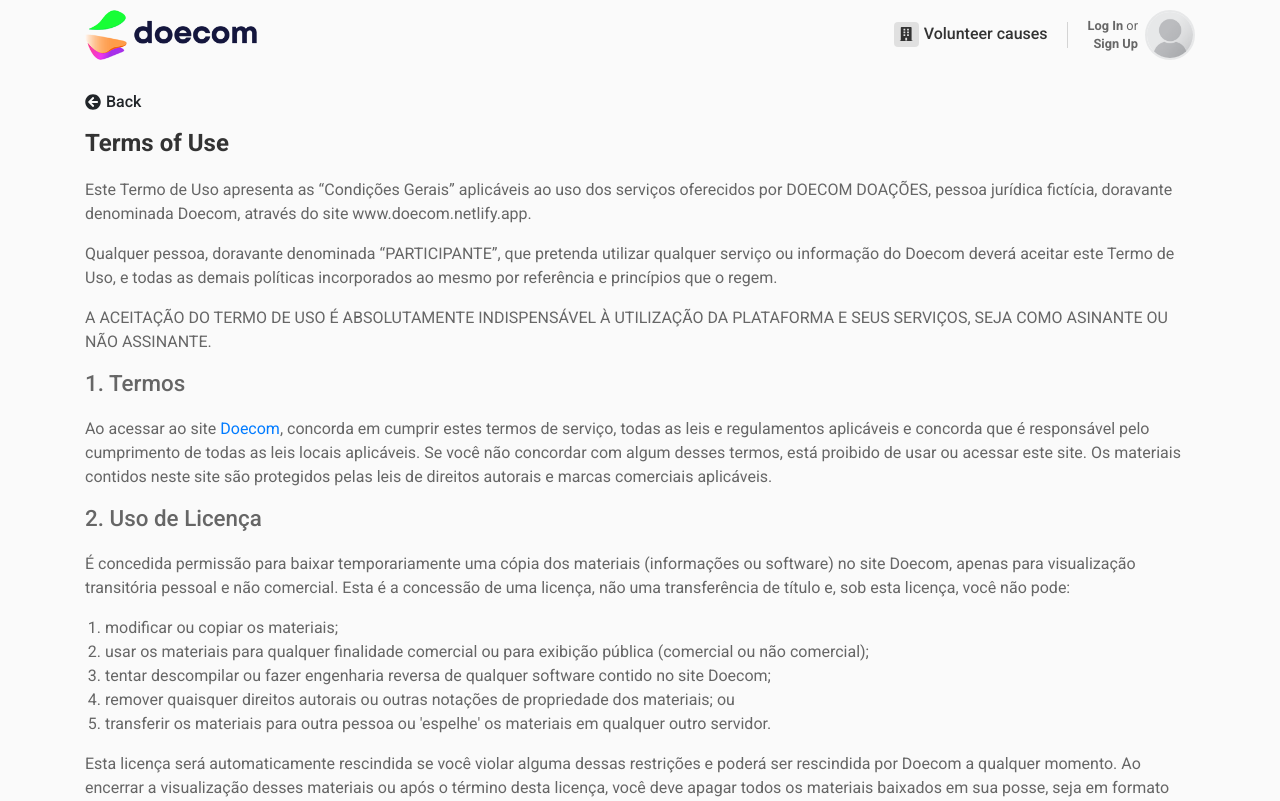
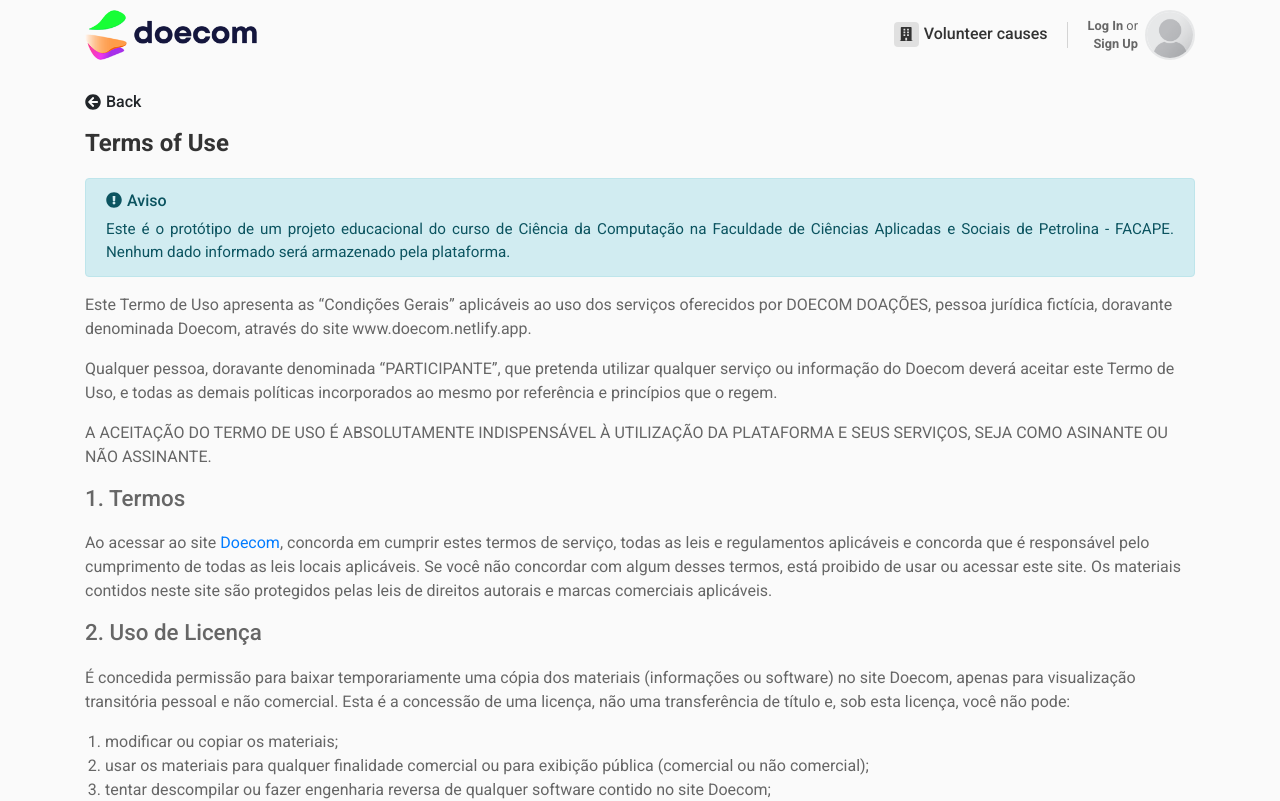
Before and after one commit to adrcav/doecom-template, a React (Create React App) app: page /terms-of-use in a window 1280 px wide. Shown: the top 801 px of the page. Built offline with nearby package versions, Linux system fonts and the light colour scheme; no server answers.

Commit message:
included prototype alert

```diff
--- /dev/null
+++ b/src/components/PrototypeAlert/index.js
@@ -0,0 +1,20 @@
+import React from 'react';
+import { FaExclamationCircle } from 'react-icons/fa';
+
+const PrototypeAlert = () => (
+  <div className="alert alert-info">
+    <div className="d-flex align-items-center mb-2">
+      <FaExclamationCircle />
+      <p style={{ fontWeight: '500', lineHeight: '1.2rem', margin: '0 0 0 5px' }}>Aviso</p>
+    </div>
+    <p style={{
+      fontSize: '.95rem',
+      textAlign: 'justify',
+      margin: 0
+    }}>
+      Este é o protótipo de um projeto educacional do curso de Ciência da Computação na Faculdade de Ciências Aplicadas e Sociais de Petrolina - FACAPE. Nenhum dado informado será armazenado pela plataforma.
+    </p>
+  </div>
+);
+
+export default PrototypeAlert;
--- a/src/containers/Give/index.js
+++ b/src/containers/Give/index.js
@@ -13,6 +13,7 @@ import Label from '../../components/Label';
 import FormButton from '../../components/FormButton';
 import FormRadioCard from '../../components/FormRadioCard';
 import Title from '../../components/Title';
+import PrototypeAlert from '../../components/PrototypeAlert';
 
 import { causes as dataCauses } from '../../util/data';
 
@@ -48,6 +49,8 @@ const Give = ({ match }) => {
       <BackButton />
 
       <Title value={intl.formatMessage(messages.title)} />
+
+      <PrototypeAlert />
 
       <CauseInfo data={cause} />
 
--- a/src/containers/PrivacyPolicy/index.js
+++ b/src/containers/PrivacyPolicy/index.js
@@ -6,6 +6,7 @@ import { TermsContainer } from './styles';
 
 import BackButton from '../../components/BackButton';
 import Title from '../../components/Title';
+import PrototypeAlert from '../../components/PrototypeAlert';
 
 import { privacyPolicy } from '../../util/terms';
 
@@ -18,6 +19,8 @@ export const PrivacyPolicy = () => {
 
       <Title value={intl.formatMessage(messages.title)} />
 
+      <PrototypeAlert />
+
       <TermsContainer
         dangerouslySetInnerHTML={{ __html: privacyPolicy }}
       ></TermsContainer>
--- a/src/containers/TermsOfUse/index.js
+++ b/src/containers/TermsOfUse/index.js
@@ -6,6 +6,7 @@ import { TermsContainer } from './styles';
 
 import BackButton from '../../components/BackButton';
 import Title from '../../components/Title';
+import PrototypeAlert from '../../components/PrototypeAlert';
 
 import { termsOfUse } from '../../util/terms';
 
@@ -18,6 +19,8 @@ export const TermsOfUse = () => {
 
       <Title value={intl.formatMessage(messages.title)} />
 
+      <PrototypeAlert />
+
       <TermsContainer
         dangerouslySetInnerHTML={{ __html: termsOfUse }}
       ></TermsContainer>
--- a/src/i18n/locales/pt-BR.json
+++ b/src/i18n/locales/pt-BR.json
@@ -64,7 +64,7 @@
   "give.infoSecurity": "Não se preocupe! Este é um ambiente totalmente seguro.",
   "give.buttonSubmit": "Continuar",
 
-  "giveSuccess.title": "Donation confirmed!",
+  "giveSuccess.title": "Doação confirmada!",
   "giveSuccess.description": "O pagamento foi confirmado com sucesso e sua doação será enviada diretamente à causa voluntária selecionada.",
   "giveSuccess.mainButton": "Voltar à página principal",
   "giveSuccess.backButton": "Ir para página principal",
```
